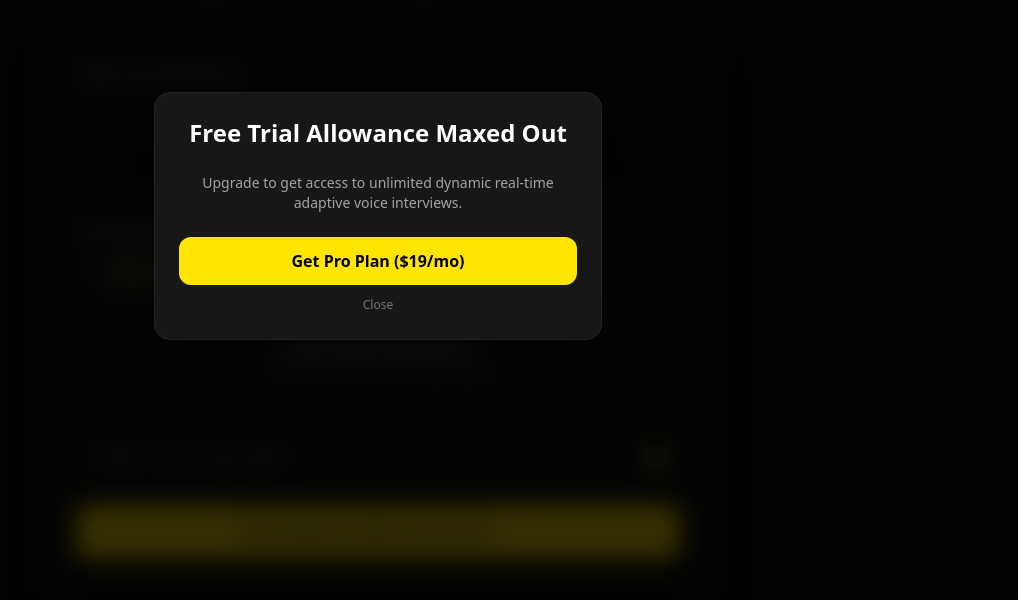
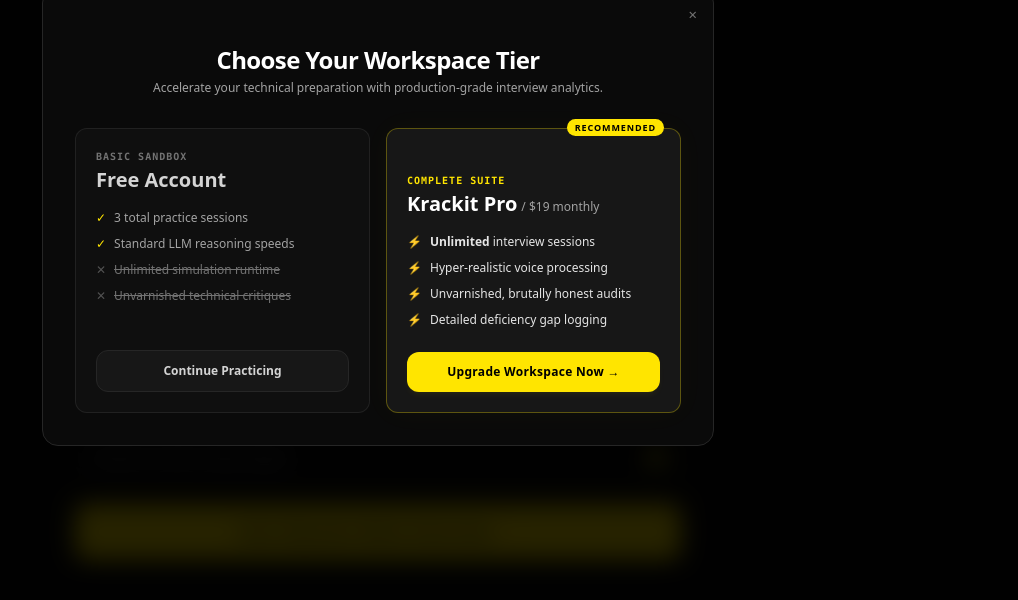
Before and after one commit to KrackitAI/krackitai, a website: page index.html in a window 1280 px wide. Both pictures are taken after a click on the button "Pricing". Shown: the part 184-784 px from the top of the page, without its empty margins (262-1280 px from the left). Drawn offline with nearby package versions, Linux system fonts and the light colour scheme; a script that the page names is missing.

Commit message:
Update index.html

```diff
--- a/index.html
+++ b/index.html
@@ -65,13 +65,74 @@
         </div>
     </nav>
 
-    <div id="upgrade-modal" class="hidden fixed inset-0 z-50 bg-black/80 backdrop-blur-md flex items-center justify-center p-4">
-        <div class="bg-neutral-900 border border-neutral-800 rounded-2xl w-full max-w-md p-6 space-y-6 text-center shadow-2xl">
-            <h3 class="text-2xl font-black text-white">Free Trial Allowance Maxed Out</h3>
-            <p class="text-neutral-400 text-sm">Upgrade to get access to unlimited dynamic real-time adaptive voice interviews.</p>
-            <div class="space-y-3">
-                <a href="YOUR_LEMON_SQUEEZY_PRO_MONTHLY_URL" target="_blank" class="w-full bg-[#FFE500] text-black py-3 rounded-xl font-bold block hover:bg-[#ebd300] transition-colors">Get Pro Plan ($19/mo)</a>
-                <button type="button" onclick="closePaywallModal()" class="text-xs text-neutral-500 hover:text-neutral-300">Close</button>
+    <div id="upgrade-modal" class="hidden fixed inset-0 z-50 bg-black/85 backdrop-blur-md flex items-center justify-center p-4 overflow-y-auto">
+        <div class="bg-neutral-950 border border-neutral-800 rounded-2xl w-full max-w-2xl p-6 md:p-8 space-y-6 shadow-2xl relative my-auto">
+
+            <button type="button" onclick="closePaywallModal()" class="absolute top-4 right-4 text-neutral-500 hover:text-white font-mono text-sm font-bold transition-colors cursor-pointer select-none">✕</button>
+
+            <div class="text-center space-y-1">
+                <h3 class="text-2xl font-black tracking-tight text-white">Choose Your Workspace Tier</h3>
+                <p class="text-neutral-400 text-xs">Accelerate your technical preparation with production-grade interview analytics.</p>
+            </div>
+
+            <div class="grid grid-cols-1 md:grid-cols-2 gap-4 pt-2">
+
+                <div class="bg-neutral-900/40 border border-neutral-800/80 rounded-xl p-5 flex flex-col justify-between space-y-6">
+                    <div class="space-y-4">
+                        <div>
+                            <span class="text-[10px] font-mono font-bold text-neutral-500 uppercase tracking-widest block">Basic Sandbox</span>
+                            <h4 class="text-xl font-bold text-neutral-300 mt-0.5">Free Account</h4>
+                        </div>
+                        <ul class="space-y-2.5 text-xs text-neutral-400">
+                            <li class="flex items-center space-x-2">
+                                <span class="text-[#FFE500]">✓</span> <span>3 total practice sessions</span>
+                            </li>
+                            <li class="flex items-center space-x-2">
+                                <span class="text-[#FFE500]">✓</span> <span>Standard LLM reasoning speeds</span>
+                            </li>
+                            <li class="flex items-center space-x-2">
+                                <span class="text-neutral-600">✕</span> <span class="text-neutral-500 line-through">Unlimited simulation runtime</span>
+                            </li>
+                            <li class="flex items-center space-x-2">
+                                <span class="text-neutral-600">✕</span> <span class="text-neutral-500 line-through">Unvarnished technical critiques</span>
+                            </li>
+                        </ul>
+                    </div>
+                    <button type="button" onclick="closePaywallModal()" class="w-full bg-neutral-900 hover:bg-neutral-800 border border-neutral-800 text-neutral-300 text-xs font-bold py-3 rounded-xl transition-colors cursor-pointer">
+                        Continue Practicing
+                    </button>
+                </div>
+
+                <div class="bg-neutral-900 border border-[#FFE500]/30 rounded-xl p-5 flex flex-col justify-between space-y-6 relative shadow-[0_0_30px_rgba(255,229,0,0.03)]">
+                    <div class="absolute -top-2.5 right-4 bg-[#FFE500] text-black text-[9px] font-black tracking-widest uppercase px-2 py-0.5 rounded-full select-none">Recommended</div>
+                    <div class="space-y-4">
+                        <div>
+                            <span class="text-[10px] font-mono font-bold text-[#FFE500] uppercase tracking-widest block">Complete Suite</span>
+                            <div class="flex items-baseline space-x-1 mt-0.5">
+                                <h4 class="text-xl font-black text-white">Krackit Pro</h4>
+                                <span class="text-xs text-neutral-400 font-medium">/ $19 monthly</span>
+                            </div>
+                        </div>
+                        <ul class="space-y-2.5 text-xs text-neutral-200">
+                            <li class="flex items-center space-x-2">
+                                <span class="text-[#FFE500] font-bold">⚡</span> <span><strong>Unlimited</strong> interview sessions</span>
+                            </li>
+                            <li class="flex items-center space-x-2">
+                                <span class="text-[#FFE500] font-bold">⚡</span> <span>Hyper-realistic voice processing</span>
+                            </li>
+                            <li class="flex items-center space-x-2">
+                                <span class="text-[#FFE500] font-bold">⚡</span> <span>Unvarnished, brutally honest audits</span>
+                            </li>
+                            <li class="flex items-center space-x-2">
+                                <span class="text-[#FFE500] font-bold">⚡</span> <span>Detailed deficiency gap logging</span>
+                            </li>
+                        </ul>
+                    </div>
+                    <a href="YOUR_LEMON_SQUEEZY_PRO_MONTHLY_URL" target="_blank" class="w-full bg-[#FFE500] hover:bg-[#ebd300] text-black text-xs font-black py-3 rounded-xl text-center block transition-all tracking-wide shadow-md shadow-[#FFE500]/5">
+                        Upgrade Workspace Now →
+                    </a>
+                </div>
+
             </div>
         </div>
     </div>
@@ -133,8 +194,7 @@
             <div class="bg-neutral-900/30 border border-neutral-900 rounded-2xl p-6 relative overflow-hidden min-h-[140px] flex flex-col justify-center">
                 <div class="absolute top-0 left-0 w-1.5 h-full bg-[#FFE500]"></div>
                 <span class="text-[10px] font-mono font-bold text-neutral-500 uppercase tracking-widest block mb-2">Interviewer Question / Follow-up:</span>
-                <div id="sim-active-question-text" class="text-lg font-bold text-white leading-relaxed">
-                    </div>
+                <div id="sim-active-question-text" class="text-lg font-bold text-white leading-relaxed"></div>
             </div>
 
             <div class="space-y-4 bg-neutral-900/10 border border-neutral-900 p-6 rounded-2xl">
@@ -198,16 +258,13 @@
     </main>
 
     <script>
+        // IMMUTABLE ENVIRONMENT CONFIGURATION
         const SUPABASE_URL = 'https://zlzprbespegemxnhwnuu.supabase.co';
         const SUPABASE_ANON_KEY = 'sb_publishable_WFsf4cQLdkjOh7Ar0MBytg_EVck_dLQ';
 
         let supabaseClientInstance = null;
 
         function initializeSecureAccessClient() {
-            if (SUPABASE_URL === 'YOUR_SUPABASE_URL' || SUPABASE_ANON_KEY === 'YOUR_SUPABASE_ANON_KEY') {
-                console.warn("🔒 Security Notice: Database variables unassigned. Running layout preview.");
-                return;
-            }
             if (window.supabase) {
                 supabaseClientInstance = window.supabase.createClient(SUPABASE_URL, SUPABASE_ANON_KEY);
                 enforceSecuritySessionWall();
@@ -447,7 +504,6 @@
             incrementSessionCount(); await fetchNextInterviewerTurn();
         }
 
-        // AMBIENT UI UTILITY: Injects a dynamic animated three-dot pulsing chat bubble loader
         function renderAITypingBubble() {
             document.getElementById('sim-active-question-text').innerHTML = `
                 <div class="flex items-center space-x-1.5 py-2 select-none">
@@ -458,7 +514,6 @@
             `;
         }
 
-        // HUD UTILITY: Updates character counters dynamically on human keypress events
         function triggerLiveCounterUpdate(val) {
             const label = document.getElementById('response-char-counter');
             if (label) label.innerText = `${val.length} characters written`;
@@ -467,8 +522,6 @@
         async function fetchNextInterviewerTurn() {
             document.getElementById('sim-status-indicator').innerText = "Interviewer is analyzing profile...";
             document.getElementById('submit-turn-btn').disabled = true;
-
-            // INJECT: Turn on the dynamic pulsing loader bubble inside the interface container
             renderAITypingBubble();
 
             try {
@@ -516,10 +569,7 @@
 
             runningChatHistoryLedger.push({ role: "user", content: userTextResponse });
             document.getElementById('sim-user-response-box').value = '';
-
-            // Reset character counter back to baseline
             triggerLiveCounterUpdate('');
-
             await fetchNextInterviewerTurn();
         }
 
@@ -579,16 +629,12 @@
             document.getElementById('overlay-submit-signin-btn').addEventListener('click', () => executeOverlayAuthAction('signin'));
             document.getElementById('overlay-submit-signup-btn').addEventListener('click', () => executeOverlayAuthAction('signup'));
 
-            // HARDWIRED UX INTERCEPTORS: Controls real-time character counting and hotkey submissions
             const responseInputArea = document.getElementById('sim-user-response-box');
             if (responseInputArea) {
-                // Keyup listener drives the live character counter array metrics
                 responseInputArea.addEventListener('keyup', (e) => triggerLiveCounterUpdate(e.target.value));
-
-                // Keydown interceptor captures Ctrl + Enter commands to ship answer packets
                 responseInputArea.addEventListener('keydown', (e) => {
                     if ((e.ctrlKey || e.metaKey) && e.key === 'Enter') {
-                        e.preventDefault(); // Blocks carriage return line break execution
+                        e.preventDefault();
                         submitCandidateResponseTurn();
                     }
                 });
```
